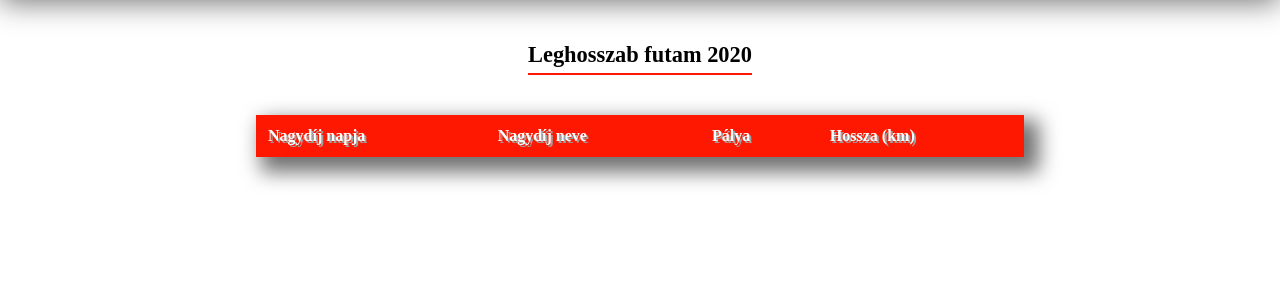
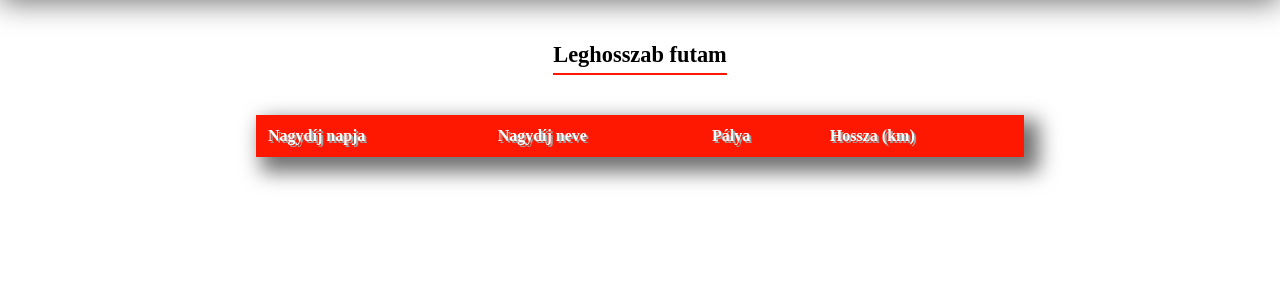
Before and after one commit to Quasar6X/formula_1_adatb, a PHP site: page /most_distance.php in a window 1280 px wide. Shown: the part 87-384 px from the top of the page. Run offline with PHP 8.4, Linux system fonts and the light colour scheme; data that the repository does not hold is empty; some web fonts are replaced.

Commit message:
Title change

```diff
--- a/pages/most_distance.php
+++ b/pages/most_distance.php
@@ -13,7 +13,7 @@ include "head.html";
 ?>
 <div class="table_title">
     <p>
-        Leghosszab futam 2020
+        Leghosszab futam
     </p>
 </div>
 <div class="table_parent_div">
```
